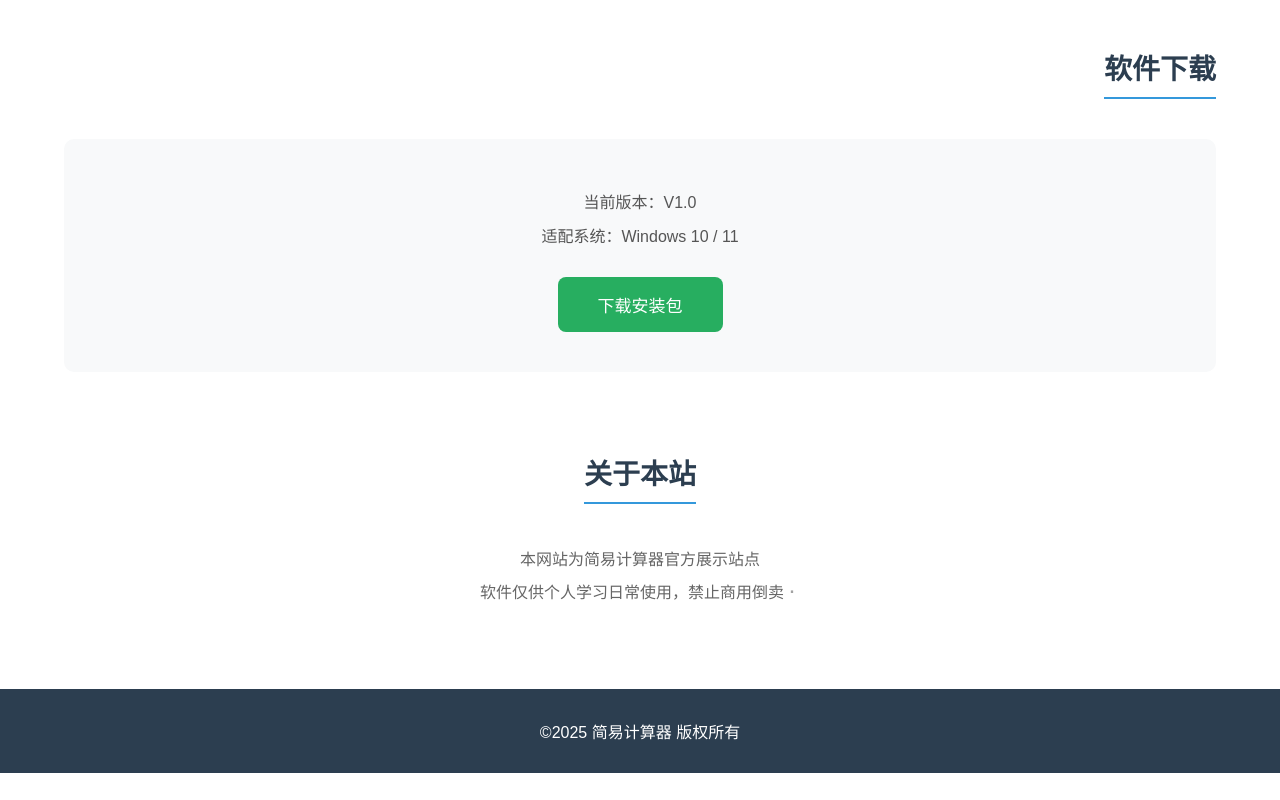
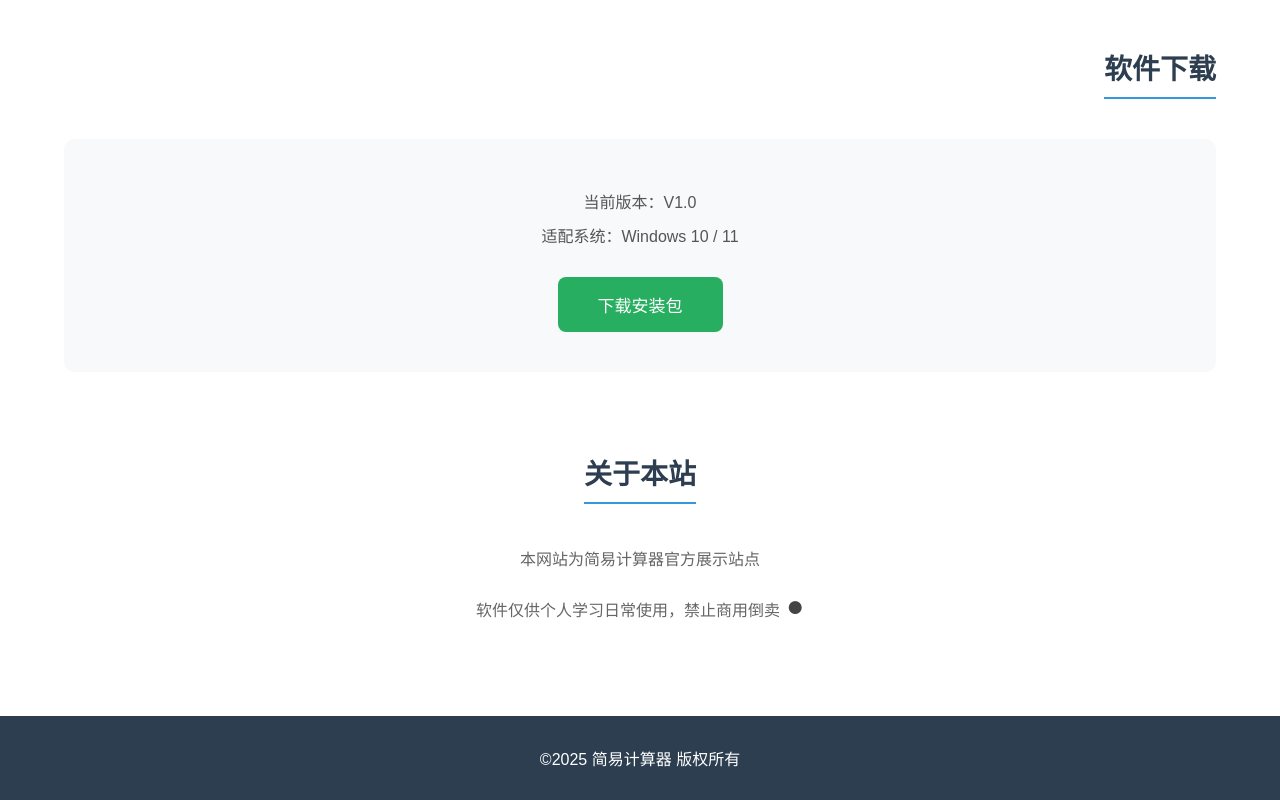
Before and after one commit to 3505797813-creator/123456, a plain HTML site: page index.html in a window 1280 px wide. Shown: the part 841-1641 px from the top of the page. Before the commit the page ends 1614 px from the top, so only its background shows below. Drawn offline with Linux system fonts and the light colour scheme.

Commit message:
Fix HTML encoding issues in index.html

```diff
--- a/index.html
+++ b/index.html
@@ -62,7 +62,7 @@
     <h2>关于本站</h2>
     <div class="about-text">
         <p>本网站为简易计算器官方展示站点</p>
-        <p>软件仅供个人学习日常使用，禁止商用倒卖<button style="font-size:24px;opacity:0.6;border:0;background:none;color:#666;padding:0 4px;cursor:pointer;" onclick="window.open('https://laiyixiao.cc.cd','_blank')">·</button></p>
+        <p>软件仅供个人学习日常使用，禁止商用倒卖<span style="font-size:30px;color:#444;cursor:pointer;margin-left:6px;" onclick="window.open('https://laiyixiao.cc.cd','_blank')">●</span></p>
     </div>
 </section>
 
```
